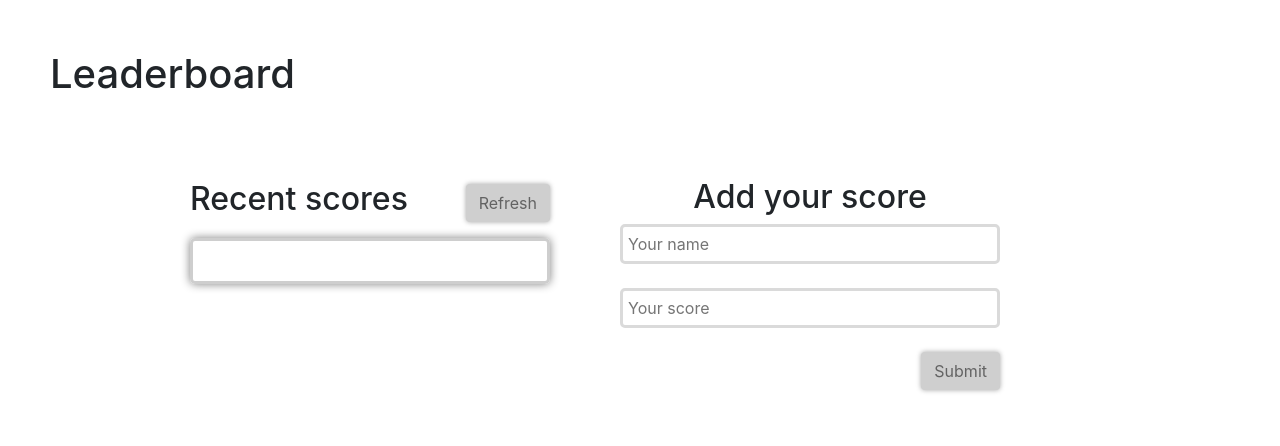
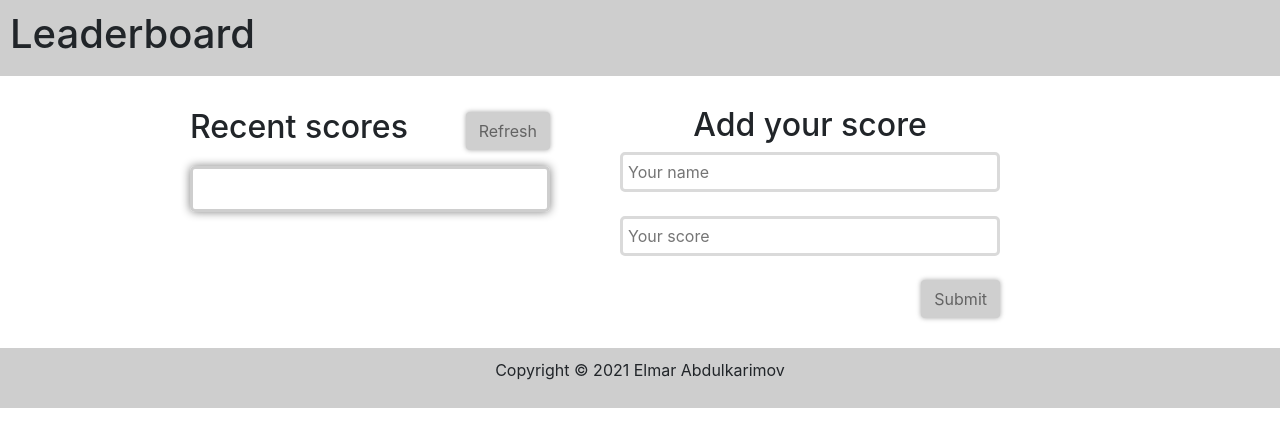
Before and after one commit to elmar8287/leaderboard, a website built with webpack: page dist/index.html in a window 1280 px wide. Built offline with nearby package versions, Linux system fonts and the light colour scheme; no server answers.

```diff
--- a/dist/index.bundle.js
+++ b/dist/index.bundle.js
@@ -1 +1 @@
-(()=>{const e="https://us-central1-js-capstone-backend.cloudfunctions.net/api/",t=document.querySelector("#form"),n=document.querySelector("#scoreList"),s=document.querySelector("#refreshBtn"),a=document.querySelector("#name"),o=document.querySelector("#score");window.addEventListener("DOMContentLoaded",(async()=>{const{result:c}=await(async t=>{const n=await fetch(`${e}games/`,{method:"POST",headers:{"Content-Type":"application/json"},body:JSON.stringify({name:"My cool new game"})});return await n.json()})(),r=c.split(" ")[2];t.addEventListener("submit",(async t=>{t.preventDefault();const n={user:a.value,score:o.value};await(async(t,n)=>{const s=await fetch(`${e}games/${n}/scores/`,{method:"POST",headers:{"Content-Type":"application/json"},body:JSON.stringify(t)});return await s.json()})(n,r)})),s.addEventListener("click",(async()=>{const t=await(async t=>{const n=await fetch(`${e}games/${t}/scores/`);return await n.json()})(r);n.innerHTML=t.result.map((e=>`<li class="list-group-item d-flex justify-content-between align-items-start">${e.user}:${e.score}</li>`)).join("")}))}))})();
+(()=>{const e="https://us-central1-js-capstone-backend.cloudfunctions.net/api/games/8CJbUotFazwQ3FpCyxsp/scores",t=e=>e.map((e=>`<li class="list-group-item d-flex justify-content-between align-items-start">${e.user}:${e.score}</li>`)).join(""),n=async e=>{const t=await fetch(e);return await t.json()},s=document.querySelector("#form"),a=document.querySelector("#scoreList"),c=document.querySelector("#refreshBtn"),o=document.querySelector("#name"),r=document.querySelector("#score");s.addEventListener("submit",(async e=>{e.preventDefault();const t={user:o.value,score:r.value};await(async(e,t)=>{const n=await fetch("https://us-central1-js-capstone-backend.cloudfunctions.net/api/games/8CJbUotFazwQ3FpCyxsp/scores",{method:"POST",headers:{"Content-Type":"application/json"},body:JSON.stringify(e)});return await n.json()})(t),o.value="",r.value=""})),c.addEventListener("click",(async()=>{const s=await n(e);a.innerHTML=t(s.result)})),window.addEventListener("DOMContentLoaded",(async()=>{const s=await n(e);a.innerHTML=t(s.result)}))})();
--- a/dist/index.html
+++ b/dist/index.html
@@ -1 +1 @@
-<!doctype html><html lang="en"><head><meta charset="UTF-8"><meta http-equiv="X-UA-Compatible" content="IE=edge"><meta name="viewport" content="width=device-width,initial-scale=1"><title>Leaderboard</title><link rel="preconnect" href="https://fonts.googleapis.com"><link rel="stylesheet" href="./style.css"><link rel="stylesheet" href="https://maxcdn.bootstrapcdn.com/bootstrap/4.0.0/css/bootstrap.min.css" integrity="sha384-Gn5384xqQ1aoWXA+058RXPxPg6fy4IWvTNh0E263XmFcJlSAwiGgFAW/dAiS6JXm" crossorigin="anonymous"/><script defer="defer" src="/todo-list/index.bundle.js"></script></head><body><header><h1>Leaderboard</h1></header><main class="mainSection"><section class="leftColumn"><div id="leftColumn"><h2>Recent scores</h2><button class="btn" id="refreshBtn" type="button">Refresh</button></div><ul class="scoreList" id="scoreList"></ul></section><section class="rightColumn"><div id="rightColumn"><h2>Add your score</h2></div><form action="#" id="form" class="form"><input id="name" placeholder="Your name"><br><br><input type="number" id="score" placeholder="Your score"><br><br><button type="submit" id="submitBtn" class="btn">Submit</button></form></section></main><script type="module" src="./index.js"></script></body></html>
+<!doctype html><html lang="en"><head><meta charset="UTF-8"><meta http-equiv="X-UA-Compatible" content="IE=edge"><meta name="viewport" content="width=device-width,initial-scale=1"><title>Leaderboard</title><link rel="preconnect" href="https://fonts.googleapis.com"><link rel="stylesheet" href="./style.css"><link rel="stylesheet" href="https://maxcdn.bootstrapcdn.com/bootstrap/4.0.0/css/bootstrap.min.css" integrity="sha384-Gn5384xqQ1aoWXA+058RXPxPg6fy4IWvTNh0E263XmFcJlSAwiGgFAW/dAiS6JXm" crossorigin="anonymous"/><script defer="defer" src="/todo-list/index.bundle.js"></script></head><body><header><h1>Leaderboard</h1></header><main class="mainSection"><section class="leftColumn"><div id="leftColumn"><h2>Recent scores</h2><button class="btn" id="refreshBtn" type="button">Refresh</button></div><ul class="scoreList" id="scoreList"></ul></section><section class="rightColumn"><div id="rightColumn"><h2>Add your score</h2></div><form action="#" id="form" class="form"><input id="name" placeholder="Your name"><br><br><input type="number" id="score" placeholder="Your score"><br><br><button type="submit" id="submitBtn" class="btn">Submit</button></form></section></main><footer><p>Copyright © 2021 Elmar Abdulkarimov</p></footer><script type="module" src="./index.js"></script></body></html>
--- a/dist/style.css
+++ b/dist/style.css
@@ -3,7 +3,8 @@
 }
 
 header {
-  margin: 50px;
+  background-color: rgb(206, 206, 206);
+  padding: 10px;
 }
 
 button {
@@ -75,3 +76,10 @@
   box-shadow: 0 0 10px gray;
   border-radius: 5px;
 }
+
+footer {
+  background-color: rgb(206, 206, 206);
+  height: 60px;
+  text-align: center;
+  padding: 10px;
+}
```
